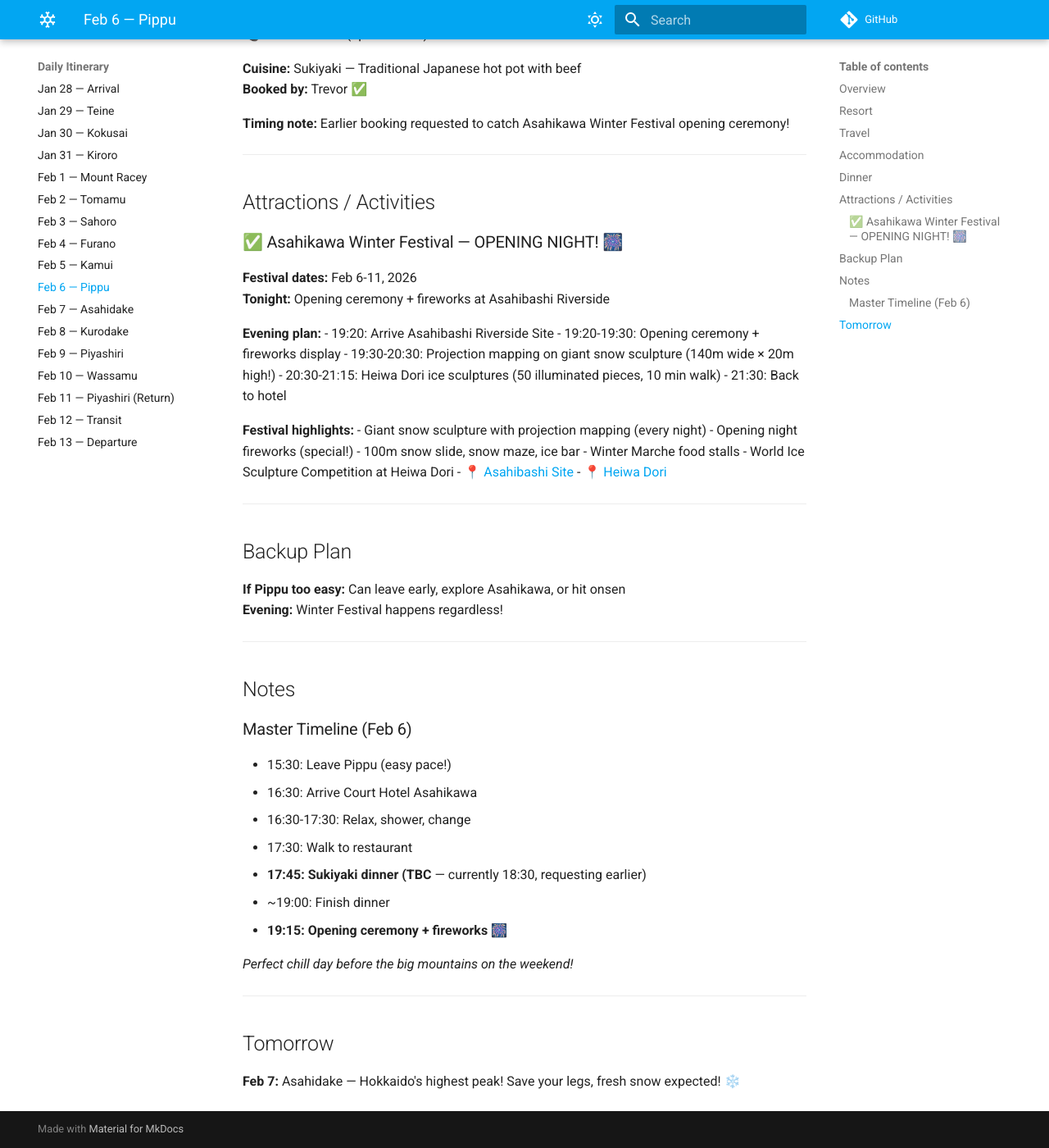
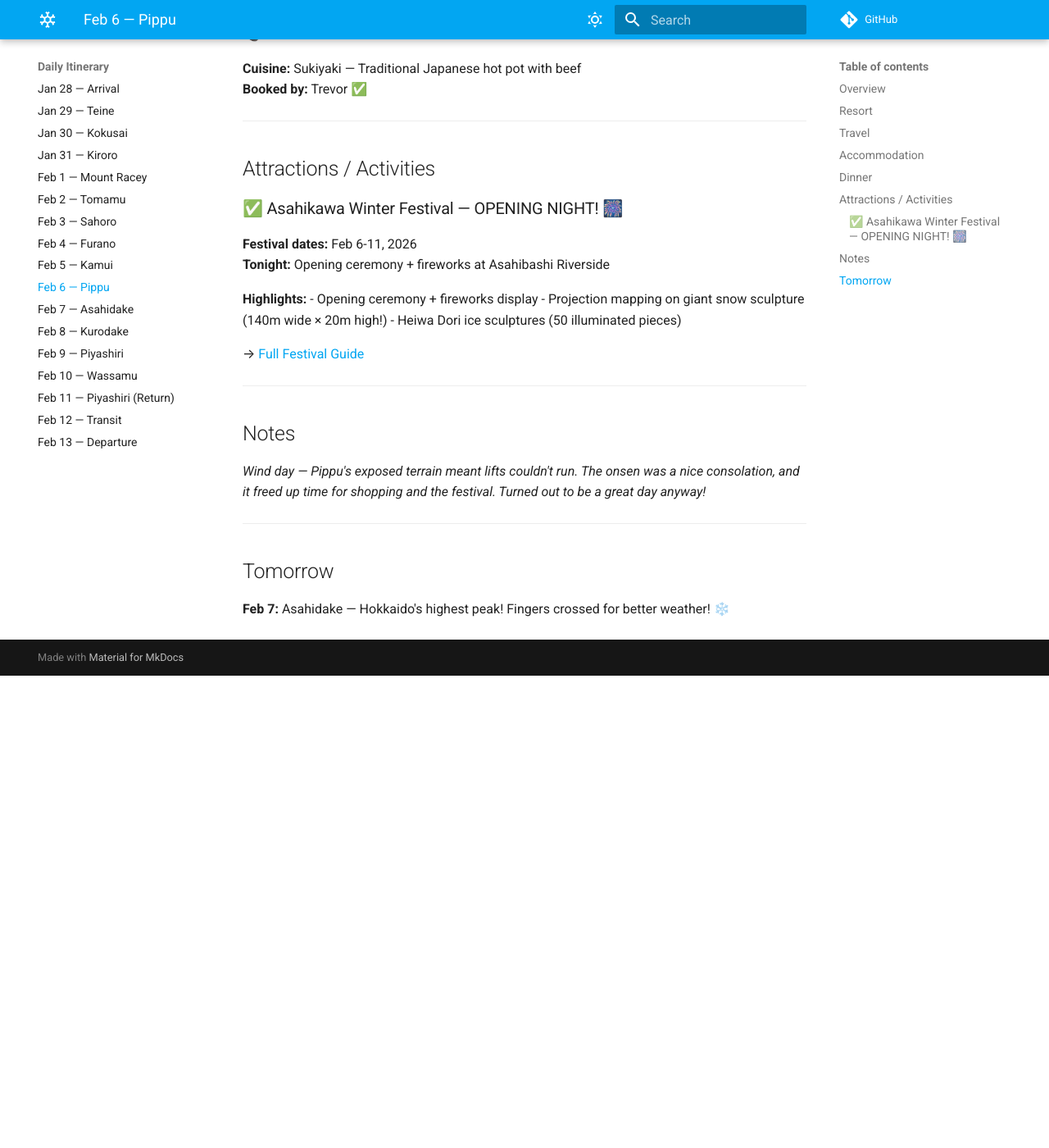
Before and after one commit to madmantim/GSW-26, an MkDocs documentation site: the page built from docs/days/2026-02-06-pippu.md, in a window 1280 px wide and 1400 px high, scrolled down 1241 px. Shown: the whole window at 82% size. Built offline with MkDocs 1.6.1 and Material for MkDocs 9.7.7, drawn with Linux system fonts in a browser that asks for light colours; comment, search, counter and statistics services are not loaded; after the commit the page ends 2065 px from its top, so only the background shows below that; some of the changed text lies outside the part shown.

Commit message:
Update actuals: Feb 3 (Tomamu x2), Feb 6 (Pippu closed), Feb 8 (Kamui x2), Feb 11 (Piyashiri x3)

```diff
--- a/docs/days/2026-02-06-pippu.md
+++ b/docs/days/2026-02-06-pippu.md
@@ -1,35 +1,32 @@
-# Feb 6 — Pippu
+# Feb 6 — Pippu (Closed!) + Shopping + Winter Festival
 
-**EASY RECOVERY DAY** + **WINTER FESTIVAL OPENING** 🎆
+**PLAN B DAY** 🛍️🎆
 
 ---
 
 ## Overview
 
-> **TLDR:** 35min drive to Pippu. Easy chill day, wind-protected. Back early for Asahikawa Winter Festival opening ceremony! Sukiyaki dinner at Sankousha.
+> **TLDR:** Drove to Pippu but lifts were closed due to high winds! Did the Pippu onsen instead, then shopping in Asahikawa. Evening: Sukiyaki dinner + Winter Festival opening ceremony with fireworks!
 
 ---
 
 ## Resort
 
 **Planned:** Pippu Ski Area
-**Actual:** _pending_
+**Actual:** ❌ Closed — high winds. Lifts not operating.
 
-**Quick facts:**
-- Vertical: 330m | Top: 580m
-- Highlight: Empty slopes, sheltered from wind, budget-friendly
-- [📍 Google Maps](https://maps.google.com/?q=Pippu+Ski+Resort)
+**What we did instead:**
+- ♨️ Pippu onsen (next to the ski area)
+- 🛍️ Shopping in Asahikawa
 
 → [Full Resort Profile](../resorts/pippu.md)
-
-**Note:** Good wind day option — low elevation, no ropeway dependency.
 
 ---
 
 ## Travel
 
 **From:** Court Hotel Asahikawa
-**To:** Pippu Ski Area
+**To:** Pippu Ski Area (then back to Asahikawa)
 **Distance:** ~26km | **Drive:** ~35min
 
 ---
@@ -44,13 +41,11 @@
 ## Dinner
 
 **[Sukiyaki Sankousha](https://maps.google.com/?q=Sukiyaki+Sankousha+Asahikawa)**
-⏰ **17:45 (TBC)** — requesting change from 18:30 | 📍 Asahikawa
-📞 0166-23-3548 (opens 11am)
+⏰ **17:45** | 📍 Asahikawa
+📞 0166-23-3548
 
 **Cuisine:** Sukiyaki — Traditional Japanese hot pot with beef
 **Booked by:** Trevor ✅
-
-**Timing note:** Earlier booking requested to catch Asahikawa Winter Festival opening ceremony!
 
 ---
 
@@ -61,46 +56,21 @@
 **Festival dates:** Feb 6-11, 2026
 **Tonight:** Opening ceremony + fireworks at Asahibashi Riverside
 
-**Evening plan:**
-- 19:20: Arrive Asahibashi Riverside Site
-- 19:20-19:30: Opening ceremony + fireworks display
-- 19:30-20:30: Projection mapping on giant snow sculpture (140m wide × 20m high!)
-- 20:30-21:15: Heiwa Dori ice sculptures (50 illuminated pieces, 10 min walk)
-- 21:30: Back to hotel
+**Highlights:**
+- Opening ceremony + fireworks display
+- Projection mapping on giant snow sculpture (140m wide × 20m high!)
+- Heiwa Dori ice sculptures (50 illuminated pieces)
 
-**Festival highlights:**
-- Giant snow sculpture with projection mapping (every night)
-- Opening night fireworks (special!)
-- 100m snow slide, snow maze, ice bar
-- Winter Marche food stalls
-- World Ice Sculpture Competition at Heiwa Dori
-- [📍 Asahibashi Site](https://maps.google.com/?q=Asahibashi+Riverside+Asahikawa)
-- [📍 Heiwa Dori](https://maps.google.com/?q=Heiwa+Dori+Shopping+Park+Asahikawa)
-
----
-
-## Backup Plan
-
-**If Pippu too easy:** Can leave early, explore Asahikawa, or hit onsen
-**Evening:** Winter Festival happens regardless!
+→ [Full Festival Guide](../asahikawa-winter-festival-2026.md)
 
 ---
 
 ## Notes
 
-### Master Timeline (Feb 6)
-- 15:30: Leave Pippu (easy pace!)
-- 16:30: Arrive Court Hotel Asahikawa
-- 16:30-17:30: Relax, shower, change
-- 17:30: Walk to restaurant
-- **17:45: Sukiyaki dinner (TBC** — currently 18:30, requesting earlier)
-- ~19:00: Finish dinner
-- **19:15: Opening ceremony + fireworks 🎆**
-
-_Perfect chill day before the big mountains on the weekend!_
+_Wind day — Pippu's exposed terrain meant lifts couldn't run. The onsen was a nice consolation, and it freed up time for shopping and the festival. Turned out to be a great day anyway!_
 
 ---
 
 ## Tomorrow
 
-**Feb 7:** Asahidake — Hokkaido's highest peak! Save your legs, fresh snow expected! ❄️
+**Feb 7:** Asahidake — Hokkaido's highest peak! Fingers crossed for better weather! ❄️
```
Also changed, not shown: docs/days/2026-02-03-sahoro.md (+16 -14 lines), docs/days/2026-02-08-kurodake.md (+14 -63 lines), docs/days/2026-02-11-horotachi.md (+1 -1 lines).
